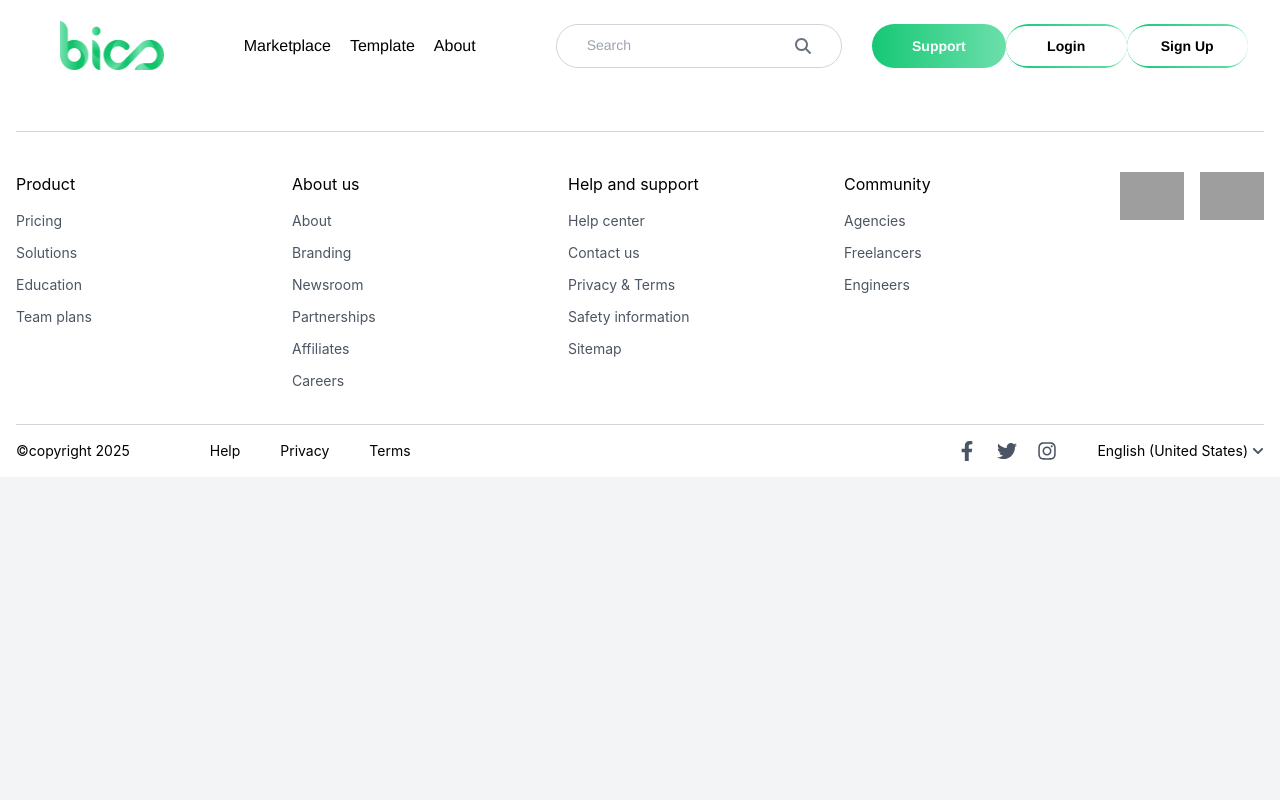
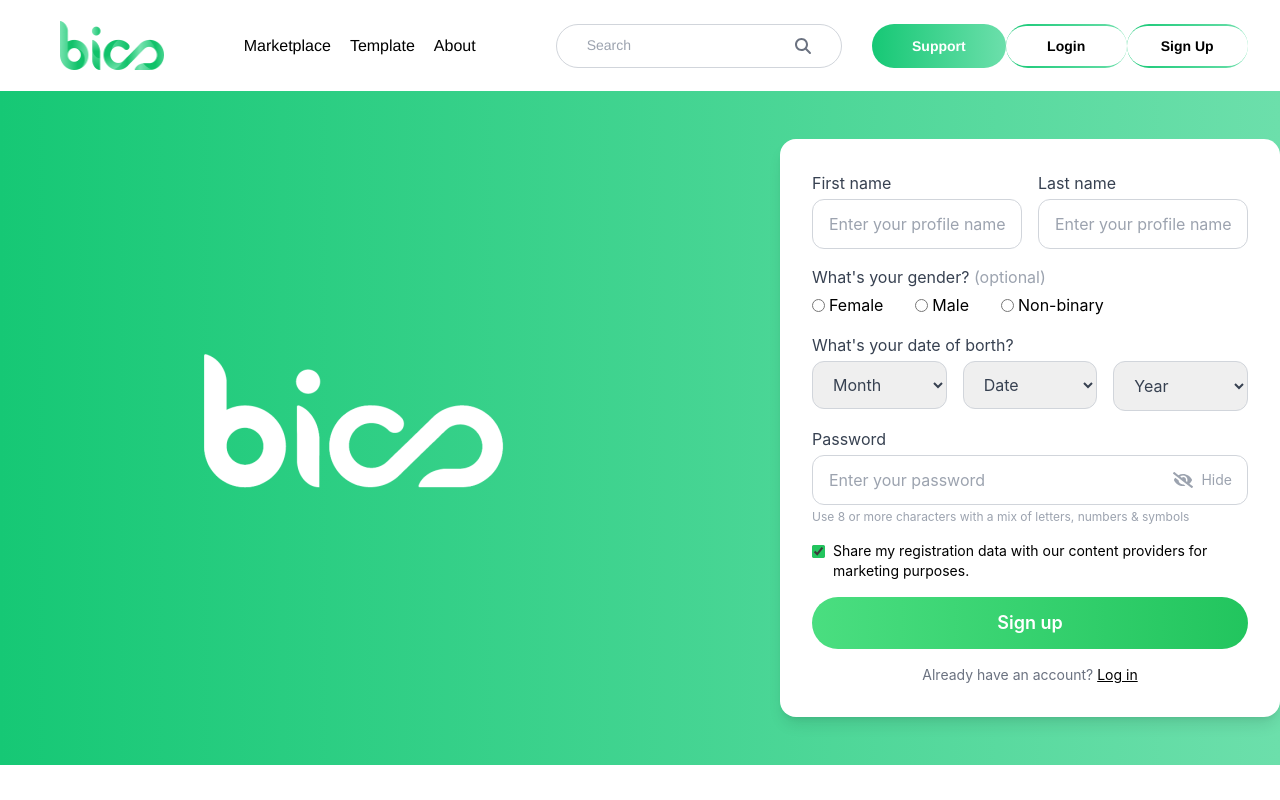
Before and after one commit to Pinlo754/BioLinker_web, a React (Create React App) app: page /signup in a window 1280 px wide. Shown: the top 800 px of the page. Built offline with nearby package versions, Linux system fonts and the light colour scheme; grey boxes are pictures that could not be loaded.

Commit message:
Sign Up Ui, clear footer, add react icon, config color

```diff
--- a/src/pages/SignUp/SignUp.tsx
+++ b/src/pages/SignUp/SignUp.tsx
@@ -1,14 +1,191 @@
-import React from 'react'
-import Header from '../../components/sections/Header'
-import Footer from '../../components/sections/footer'
+import React, { useState } from "react";
+import Header from "../../components/sections/Header";
+import Footer from "../../components/sections/footer";
+import { FaEyeSlash } from "react-icons/fa";
+import logo_big from "../../assets/logo_big.png";
 
 function SignUp() {
+    const [showPassword, setShowPassword] = useState(false);
+    const [agree, setAgree] = useState(true);
   return (
-    <div className="bg-gray-100 min-h-screen flex flex-col">
-        <Header/>
-        <Footer/>
+    <div className="bg-gray-100 min-h-screen flex flex-col ">
+      <Header />
+      <div className="flex items-center  bg-gradient-to-r from-green1 to-green2">
+        {/* Container chia 2 bên */}
+        <div className=" flex flex-row md:flex-row items-center py-12 w-full max-w-7xl justify-around mx-auto ">
+          {/* Logo bên trái */}
+          <div className="flex-[3] flex justify-center items-center w-full mb-8 md:mb-0">
+            <img
+            src={logo_big}
+            className="h-[333px]"
+            alt="logo"
+            />
+          </div>
+          {/* Form */}
+          <div className="flex-1 w-full min-w-[500px] max-w-md bg-white rounded-2xl shadow-lg p-8 md:ml-20">
+            <form className="space-y-4">
+              {/* Họ tên */}
+              <div className="flex gap-4">
+                <div className="flex-1">
+                  <label className="block mb-1 text-gray-700">First name</label>
+                  <input
+                    type="text"
+                    placeholder="Enter your profile name"
+                    className="w-full border border-gray-300 rounded-xl px-4 py-3 text-gray-700 placeholder-gray-400 focus:outline-none focus:ring-2 focus:ring-green-300"
+                  />
+                </div>
+                <div className="flex-1">
+                  <label className="block mb-1 text-gray-700">Last name</label>
+                  <input
+                    type="text"
+                    placeholder="Enter your profile name"
+                    className="w-full border border-gray-300 rounded-xl px-4 py-3 text-gray-700 placeholder-gray-400 focus:outline-none focus:ring-2 focus:ring-green-300"
+                  />
+                </div>
+              </div>
+
+              {/* Giới tính */}
+              <div>
+                <label className="block mb-1 text-gray-700">
+                  What's your gender?{" "}
+                  <span className="text-gray-400">(optional)</span>
+                </label>
+                <div className="flex gap-8 mt-1">
+                  <label className="flex items-center gap-1">
+                    <input
+                      type="radio"
+                      name="gender"
+                      className="accent-green-500"
+                    />
+                    Female
+                  </label>
+                  <label className="flex items-center gap-1">
+                    <input
+                      type="radio"
+                      name="gender"
+                      className="accent-green-500"
+                    />
+                    Male
+                  </label>
+                  <label className="flex items-center gap-1">
+                    <input
+                      type="radio"
+                      name="gender"
+                      className="accent-green-500"
+                    />
+                    Non-binary
+                  </label>
+                </div>
+              </div>
+
+              {/* Ngày sinh */}
+              <div>
+                <label className="block mb-1 text-gray-700">What's your date of borth?</label>
+                <div className="flex gap-4">
+                  <div className="flex-1">
+                    <label className="sr-only">Month</label>
+                    <select className="w-full border border-gray-300 rounded-xl px-4 py-3 text-gray-700 focus:outline-none focus:ring-2 focus:ring-green-300">
+                      <option>Month</option>
+                      <option value="1">January</option>
+                      <option value="2">February</option>
+                      <option value="3">March</option>
+                      <option value="4">April</option>
+                      <option value="5">May</option>
+                      <option value="6">June</option>
+                      <option value="7">July</option>
+                      <option value="8">August</option>
+                      <option value="9">September</option>
+                      <option value="10">October</option>
+                      <option value="11">November</option>
+                      <option value="12">December</option>
+                    </select>
+                  </div>
+                  <div className="flex-1">
+                    <label className="sr-only">Date</label>
+                    <select className="w-full border border-gray-300 rounded-xl px-4 py-3 text-gray-700 focus:outline-none focus:ring-2 focus:ring-green-300">
+                      <option>Date</option>
+                      {Array.from({ length: 31 }, (_, i) => (
+                        <option key={i + 1} value={i + 1}>{i + 1}</option>
+                      ))}
+                    </select>
+                  </div>
+                  <div className="flex-1">
+                    <label className="sr-only">Year</label>
+                    <select className="w-full h-[50px] border border-gray-300 rounded-xl px-4 py-3 text-gray-700 focus:outline-none focus:ring-2 focus:ring-green-300">
+                      <option>Year</option>
+                      {Array.from({ length: 100 }, (_, i) => {
+                        const year = new Date().getFullYear() - i;
+                        return <option key={year} value={year}>{year}</option>;
+                      })}
+                    </select>
+                  </div>
+                </div>
+              </div>
+
+              {/* Password */}
+              <div>
+                <label className="block mb-1 text-gray-700">Password</label>
+                <div className="relative">
+                  <input
+                    type={showPassword ? "text" : "password"}
+                    placeholder="Enter your password"
+                    className="w-full border border-gray-300 rounded-xl px-4 py-3 text-gray-700 placeholder-gray-400 focus:outline-none focus:ring-2 focus:ring-green-300 pr-16"
+                  />
+                  <button
+                    type="button"
+                    className="absolute right-4 top-1/2 -translate-y-1/2 text-gray-400 flex items-center gap-1"
+                    onClick={() => setShowPassword((v) => !v)}
+                    tabIndex={-1}
+                  >
+                    {FaEyeSlash({className:"w-5 h-5"})}
+                    <span className="ml-1 text-sm">Hide</span>
+                  </button>
+                </div>
+                <div className="text-gray-400 text-xs mt-1">
+                  Use 8 or more characters with a mix of letters, numbers &
+                  symbols
+                </div>
+              </div>
+
+              {/* Checkbox */}
+              <div className="flex items-start gap-2">
+                <input
+                  type="checkbox"
+                  checked={agree}
+                  onChange={() => setAgree((v) => !v)}
+                  className="accent-green-500 mt-1"
+                />
+                <label className="text-black text-sm">
+                  Share my registration data with our content providers for
+                  marketing purposes.
+                </label>
+              </div>
+
+              {/* Nút đăng ký */}
+              <button
+                type="submit"
+                className="w-full py-3 rounded-full bg-gradient-to-r from-green-400 to-green-500 text-white text-lg font-semibold mt-2 hover:opacity-90 transition"
+              >
+                Sign up
+              </button>
+
+              {/* Đã có tài khoản */}
+              <div className="text-center text-gray-500 text-sm mt-2">
+                Already have an account?{" "}
+                <a
+                  href="/login"
+                  className="text-black underline hover:text-green-500"
+                >
+                  Log in
+                </a>
+              </div>
+            </form>
+          </div>
+        </div>
+      </div>
+      <Footer />
     </div>
-  )
+  );
 }
 
-export default SignUp
+export default SignUp;
--- a/tailwind.config.js
+++ b/tailwind.config.js
@@ -8,6 +8,10 @@ module.exports = {
       fontFamily: {
         helvetica: ['Helvetica', 'Arial', 'sans-serif'],
       },
+      colors: {
+        green1: "#16C875",
+        green2: "#6CDFAB",
+      },
     },
   },
   plugins: [],
```
Also changed, not shown: src/components/sections/footer.tsx (+0 -27 lines), src/assets/logo_big.png (added).
